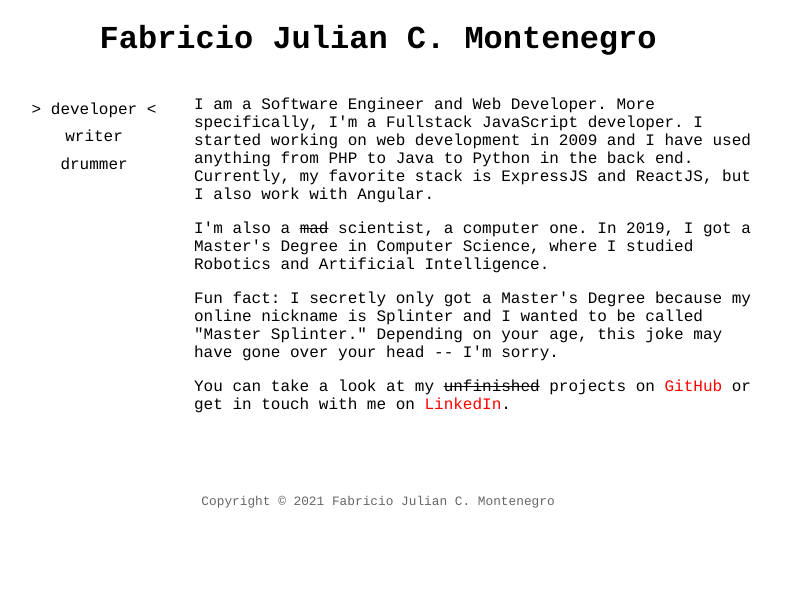
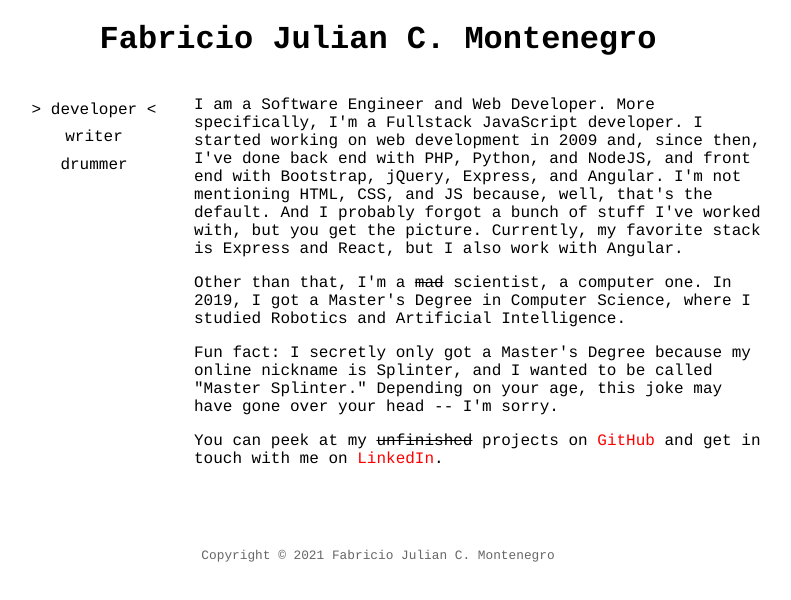
Before and after one commit to SplinterDev/splinterdev.github.io, a React (Create React App) app: page /developer in a window 1280 px wide. Shown: the top 600 px of the page, without its empty margins (262-1053 px from the left). Built offline with nearby package versions, Linux system fonts and the light colour scheme; the HTML template or start-up script is replaced by a standard one.

Commit message:
Fix text

```diff
--- a/src/App.js
+++ b/src/App.js
@@ -24,9 +24,9 @@ export default function App() {
             <Switch>
               <Route path="/" exact>
                 <p>Hello there! How are you doing?</p>
-                <p>As you might have guessed from the big title, my name is Fabricio Julian C. Montenegro and this is my website.</p>
+                <p>As you might have guessed from the big title, my name is Fabricio Julian C. Montenegro, and this is my website.</p>
                 <p>I'm a <Link to="/developer">web developer</Link>, a <Link to="/developer">writer</Link>, and a <Link to="/developer">drummer</Link>.</p>
-                <p>If you want to get in touch, you can send an email to <a href="mailto:fabriciojcmontenegro@gmail.com">fabriciojcmontenegro@gmail.com</a>, or follow one of the specific link on the other pages.</p>
+                <p>You can get in touch by sending an email to <a href="mailto:fabriciojcmontenegro@gmail.com">fabriciojcmontenegro@gmail.com</a> or following one of the specific links on the other pages.</p>
               </Route>
               <Route path="/developer">
                 <Developer />
--- a/src/components/Developer/Developer.jsx
+++ b/src/components/Developer/Developer.jsx
@@ -4,10 +4,10 @@ import './Developer.scss';
 function Developer() {
   return (
     <div className= "Developer">
-      <p>I am a Software Engineer and Web Developer. More specifically, I'm a Fullstack JavaScript developer. I started working on web development in 2009 and I have used anything from PHP to Java to Python in the back end. Currently, my favorite stack is ExpressJS and ReactJS, but I also work with Angular.</p>
-      <p>I'm also a <del>mad</del> scientist, a computer one. In 2019, I got a Master's Degree in Computer Science, where I studied Robotics and Artificial Intelligence.</p>
-      <p>Fun fact: I secretly only got a Master's Degree because my online nickname is Splinter and I wanted to be called "Master Splinter." Depending on your age, this joke may have gone over your head -- I'm sorry.</p>
-      <p>You can take a look at my <del>unfinished</del> projects on <a href="https://github.com/SplinterDev" target="_blank" rel="noreferrer">GitHub</a> or get in touch with me on <a href="https://www.linkedin.com/in/fabricio-jc-montenegro/" target="_blank" rel="noreferrer">LinkedIn</a>.</p>
+      <p>I am a Software Engineer and Web Developer. More specifically, I'm a Fullstack JavaScript developer. I started working on web development in 2009 and, since then, I've done back end with PHP, Python, and NodeJS, and front end with Bootstrap, jQuery, Express, and Angular. I'm not mentioning HTML, CSS, and JS because, well, that's the default. And I probably forgot a bunch of stuff I've worked with, but you get the picture. Currently, my favorite stack is Express and React, but I also work with Angular.</p>
+      <p>Other than that, I'm a <del>mad</del> scientist, a computer one. In 2019, I got a Master's Degree in Computer Science, where I studied Robotics and Artificial Intelligence.</p>
+      <p>Fun fact: I secretly only got a Master's Degree because my online nickname is Splinter, and I wanted to be called "Master Splinter." Depending on your age, this joke may have gone over your head -- I'm sorry.</p>
+      <p>You can peek at my <del>unfinished</del> projects on <a href="https://github.com/SplinterDev" target="_blank" rel="noreferrer">GitHub</a> and get in touch with me on <a href="https://www.linkedin.com/in/fabricio-jc-montenegro/" target="_blank" rel="noreferrer">LinkedIn</a>.</p>
     </div>
   )
 }
--- a/src/components/Sidenav/Sidenav.scss
+++ b/src/components/Sidenav/Sidenav.scss
@@ -13,12 +13,30 @@
         color: black;
         text-decoration: none;
 
+        &:hover {
+          &::before {
+            content: " [";
+          }
+          &::after {
+            content: "] ";
+          }
+        }
+
         &.active-link {
           &::before {
             content: "> ";
           }
           &::after {
             content: " <";
+          }
+
+          &:hover {
+            &::before {
+              content: "> [";
+            }
+            &::after {
+              content: "] <";
+            }
           }
         }
       }
--- a/src/components/Writer/Writer.jsx
+++ b/src/components/Writer/Writer.jsx
@@ -3,9 +3,9 @@ import React from 'react'
 function Writer() {
   return (
     <div className="Writer">
-      <p>Although I'm Brazilian, I enjoy reading and writing fiction in English. You can check my stories on <a href="https://blog.reedsy.com/creative-writing-prompts/author/splinter-magus/" target="_blank" rel="noreferrer">Reedsy Prompts</a>, where my story <a href="https://blog.reedsy.com/creative-writing-prompts/contests/68/submissions/43670/" target="_blank" rel="noreferrer">Silence</a> has been picked as the winner among over a thousand submissions on contest #68 (I will talk about this on every opportunity I get).</p>
-      <p>I also sometimes post on <a href="https://fjcm.medium.com/" target="_blank" rel="noreferrer">Medium</a>, so if you like irregularly scheduled content, give it a follow. I follow no schedule whatsoever. You're gonna love it.</p>
-      <p>If you want to get in touch and discuss what is the most compelling end-of-world scenario, you can add me on Discord (SplinterFM#6322) and we can throw some theories around. Also, if you're inclined, I can read your fiction for free and give you my humble opinion (be aware: I'm a slow reader).</p>
+      <p>Although I'm Brazilian, I enjoy reading and writing fiction in English. You can check my stories on <a href="https://blog.reedsy.com/creative-writing-prompts/author/splinter-magus/" target="_blank" rel="noreferrer">Reedsy Prompts</a>, where my short story, <a href="https://blog.reedsy.com/creative-writing-prompts/contests/68/submissions/43670/" target="_blank" rel="noreferrer">Silence</a>, was picked among over a thousand submissions as the winner for contest #68 (I will talk about this at every opportunity I get).</p>
+      <p>I also sometimes post on <a href="https://fjcm.medium.com/" target="_blank" rel="noreferrer">Medium</a>, so if you like irregularly scheduled content, give it a follow. I have no schedule whatsoever, you're gonna love it!</p>
+      <p>If you want to discuss what is the most compelling end-of-world scenario, you can add me on Discord (SplinterFM#6322) and we can throw some theories around. Also, if you're inclined, I can read your fiction for free and give you my humble opinion (be aware: I'm a slow reader).</p>
     </div>
   )
 }
```
Also changed, not shown: 1 other file (tests, documents, lock files or other folders).
